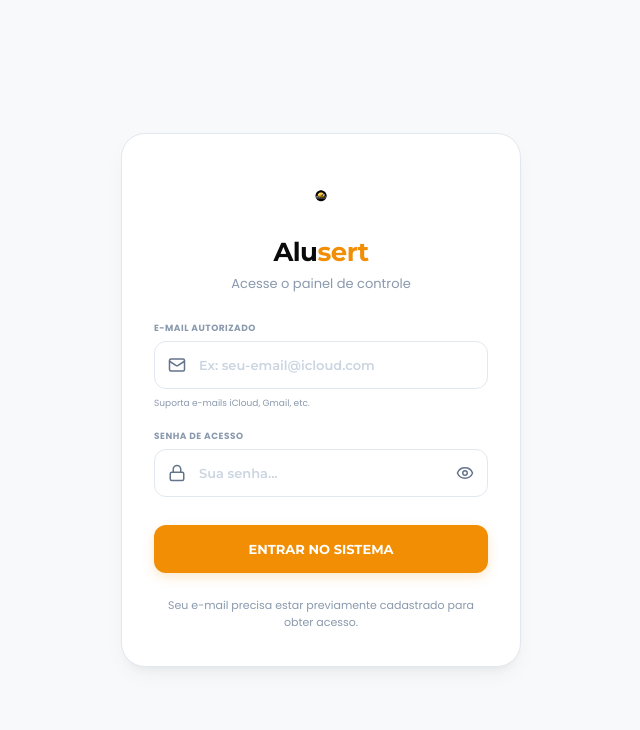
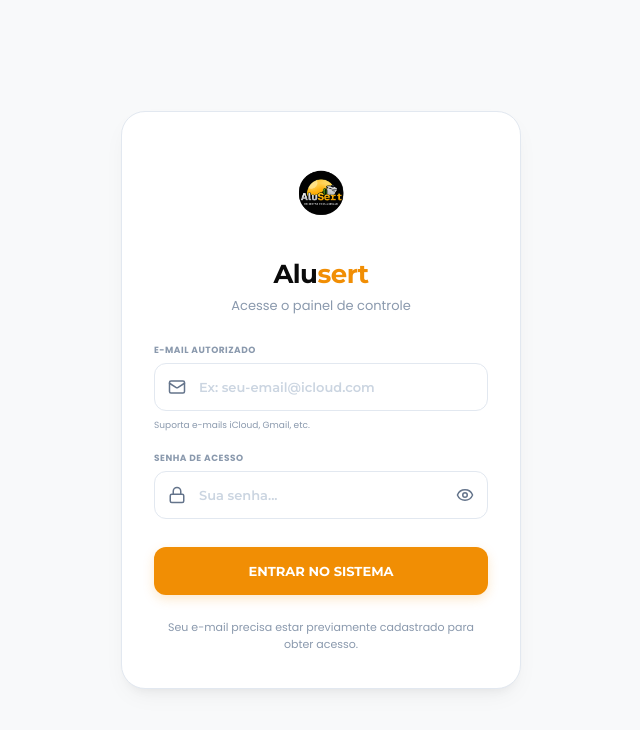
Before and after one commit to LuizFelixDev/fabrica-alusert-app, a React (Vite) app in the folder front-alusert/: page / in a window 1280 px wide. Shown: the top 730 px of the page, without its empty margins (319-959 px from the left). Built offline with nearby package versions, Linux system fonts and the light colour scheme.

Commit message:
fix(login): corrigir tamanho da imagem do logo compensando o espacamento interno

```diff
--- a/front-alusert/src/pages/Login/Login.css
+++ b/front-alusert/src/pages/Login/Login.css
@@ -33,10 +33,10 @@
 }
 
 .login-logo-img {
-  width: 54px;
-  height: 54px;
+  height: 220px;
   object-fit: contain;
-  margin-bottom: 12px;
+  margin-top: -60px;
+  margin-bottom: -50px;
 }
 
 .login-title {
```
